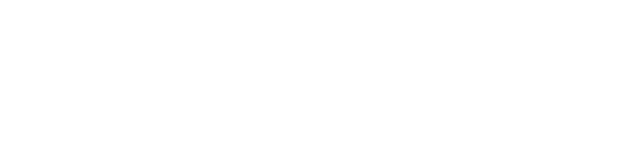
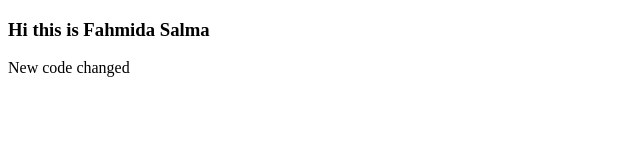
Before and after one commit to fahmidasalma/my-second-repo, a plain HTML site: page index.html in a window 1280 px wide. Shown: the whole page, without its empty margins (0-640 px from the left). Drawn offline with Linux system fonts and the light colour scheme.

Commit message:
added Header

```diff
--- a/index.html
+++ b/index.html
@@ -6,6 +6,8 @@
   <title>My second repo</title>
 </head>
 <body>
+  <h3> Hi this is Fahmida Salma</h3>
+  <p>New code changed</p>
 
 </body>
 </html>
```
